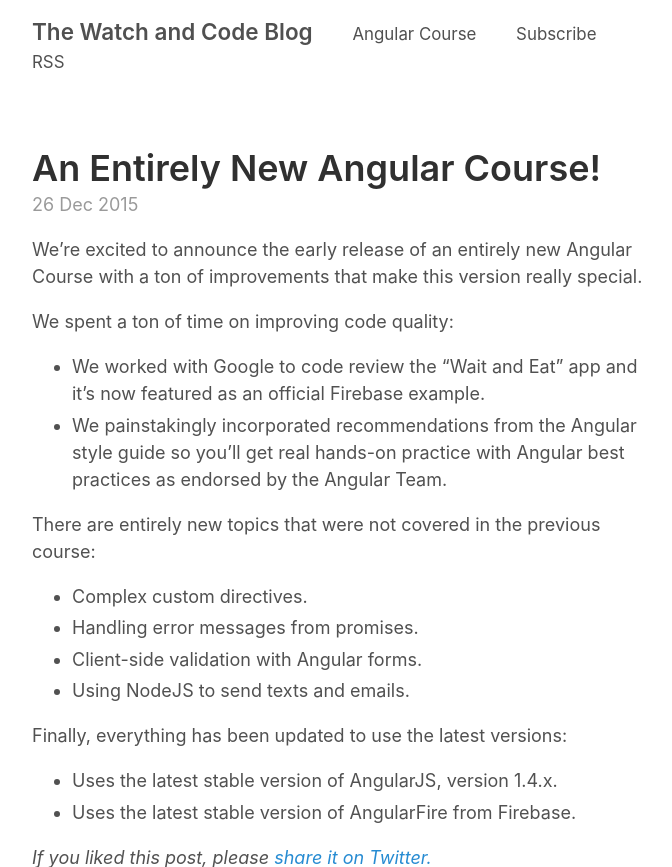
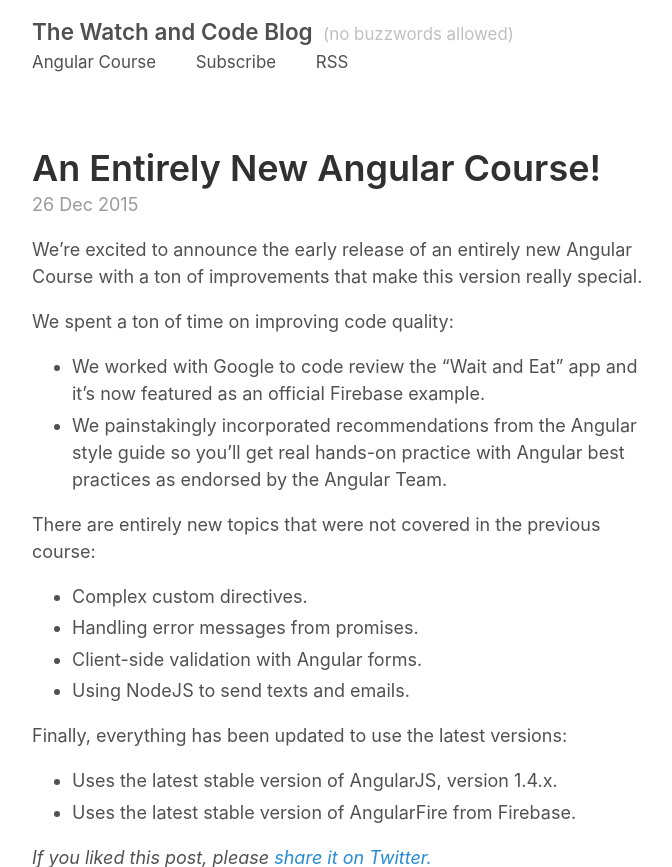
Before and after one commit to hoojaoh/blog.watchandcode.com, a Jekyll site: the page built from _posts/2015-12-26-an-entirely-new-angular-course.md, in a window 1280 px wide, cut to the strip 0-867 px from the top of the page. Shown: the whole strip, without its empty margins (293-965 px from the left). Built offline with Jekyll 4.4.1, drawn with Linux system fonts in a browser that asks for light colours; comment, search, counter and statistics services are not loaded.

Commit message:
Added a tagline HA!!!!!.

```diff
--- a/_layouts/default.html
+++ b/_layouts/default.html
@@ -10,8 +10,9 @@
       <header class="masthead">
         <h3 class="masthead-title">
           <a href="/" title="Home">{{ site.title }}</a>
+          <small>&nbsp;(no buzzwords allowed)</small>
 
-          &nbsp;&nbsp;&nbsp;&nbsp;&nbsp;
+          <br>
           <small><a href="https://watchandcode.com">Angular Course</a></small>
           &nbsp;&nbsp;&nbsp;&nbsp;&nbsp;
           <small><a href="/subscribe">Subscribe</a></small>
```
